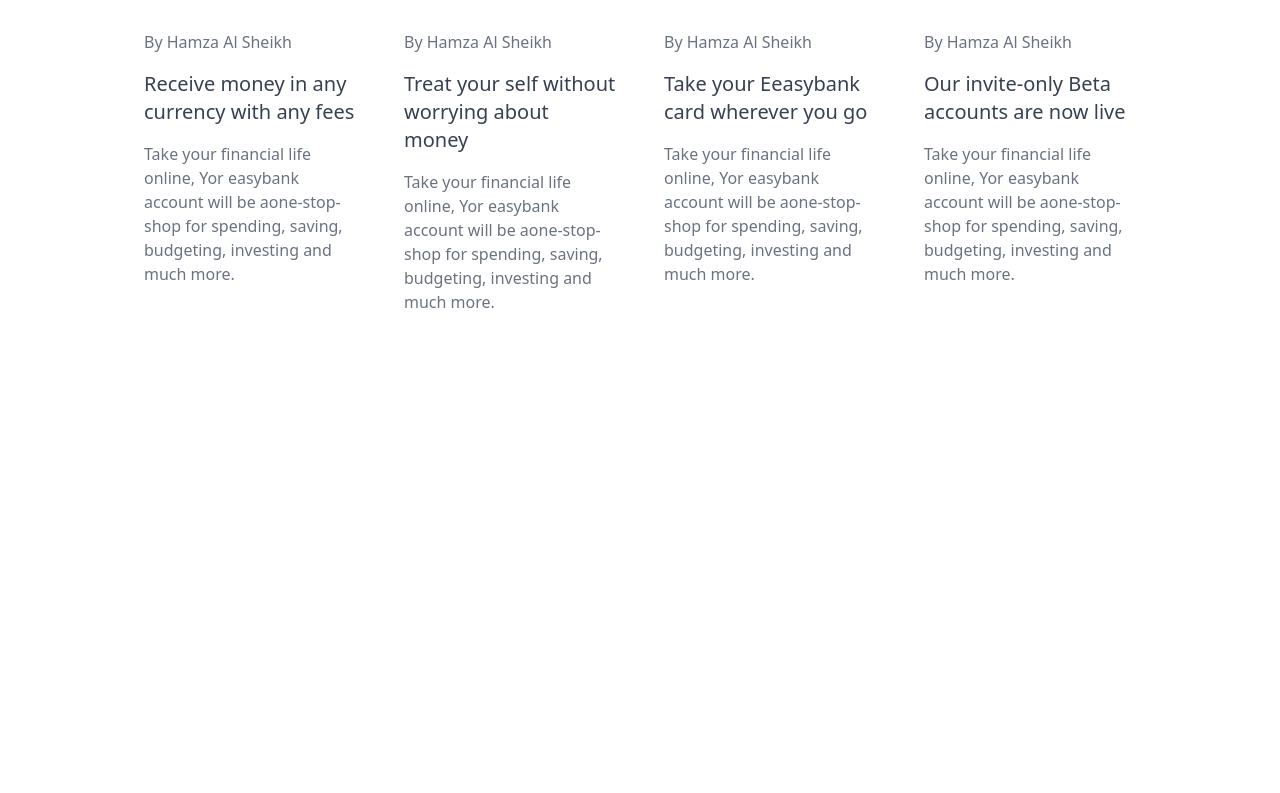
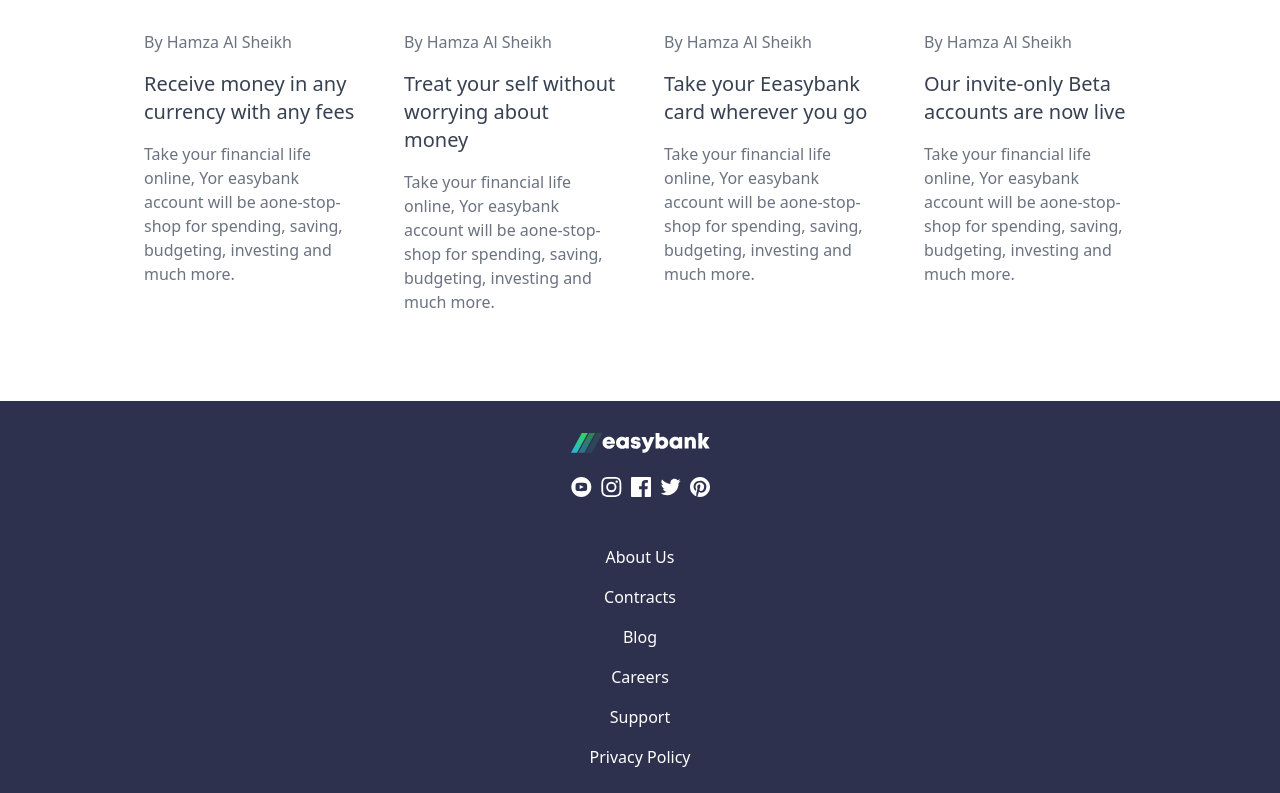
Before and after one commit to Hamza405/Easybank-landing-page, a React (Create React App) app: page / in a window 1280 px wide. Shown: the part 1678-2471 px from the top of the page. Before the commit the page ends 2079 px from the top, so only its background shows below. Built offline with nearby package versions, Linux system fonts and the light colour scheme.

Commit message:
Implement footer design

```diff
--- a/src/App.js
+++ b/src/App.js
@@ -1,6 +1,7 @@
 import React from "react";
 import Articles from "./components/Articles/Articles";
 import Easybank from "./components/Easybank/Easybank";
+import Footer from "./components/Footer/Footer";
 import Header from "./components/Header/Header";
 import Main from "./components/Main/Main";
 
@@ -11,6 +12,7 @@
       <Main />
       <Easybank />
       <Articles />
+      <Footer />
     </div>
   );
 };
--- /dev/null
+++ b/src/components/Footer/Footer.jsx
@@ -0,0 +1,47 @@
+import React from "react";
+import Logo from "../../assets/logo-dark.svg";
+import IconYoutube from "../../assets/icon-youtube.svg";
+import IconTwitter from "../../assets/icon-twitter.svg";
+import IconPinterest from "../../assets/icon-pinterest.svg";
+import IconInstagram from "../../assets/icon-instagram.svg";
+import IconFacebook from "../../assets/icon-facebook.svg";
+
+const NavList = [
+  "about us",
+  "contracts",
+  "blog",
+  "careers",
+  "support",
+  "privacy policy",
+];
+
+const Footer = () => {
+  return (
+    <footer className="flex justify-center items-center flex-col py-4 px-8 bg-[#2d314d]">
+      <div className="py-4">
+        <img src={Logo} alt="Easybank" />
+        <div className="flex justify-between items-center py-6">
+          <img src={IconYoutube} />
+          <img src={IconInstagram} />
+          <img src={IconFacebook} />
+          <img src={IconTwitter} />
+          <img src={IconPinterest} />
+        </div>
+      </div>
+      <div className="flex flex-col justify-between items-center">
+        {NavList.map((item) => (
+          <p
+            key={item}
+            className="my-2 capitalize text-center text-white hover:text-green-500"
+          >
+            {item}
+          </p>
+        ))}
+      </div>
+      <div></div>
+      <div></div>
+    </footer>
+  );
+};
+
+export default Footer;
--- a/src/components/Header/Header.jsx
+++ b/src/components/Header/Header.jsx
@@ -7,7 +7,7 @@
 
 const Header = () => {
   return (
-    <div className="relative bg-white flex justify-between md:justify-around items-center px-3 md:px-0 py-6 md:py-4 shadow-md z-20 h-16 md:h-20">
+    <header className="relative bg-white flex justify-between md:justify-around items-center px-3 md:px-0 py-6 md:py-4 shadow-md z-20 h-16 md:h-20">
       <div className="ml-4 md:ml-0">
         <img src={Logo} alt="EasyBank" />
       </div>
@@ -16,7 +16,7 @@
       <div className="hidden md:block">
         <Button>Request Invite</Button>
       </div>
-    </div>
+    </header>
   );
 };
 
--- a/src/components/Header/NavBar.jsx
+++ b/src/components/Header/NavBar.jsx
@@ -6,7 +6,10 @@
   return (
     <div className="hidden md:flex justify-between items-center">
       {NavList.map((item) => (
-        <p key={item} className="mx-3 capitalize text-center text-gray-600">
+        <p
+          key={item}
+          className="mx-3 capitalize text-center text-gray-600 hover:text-green-500"
+        >
           {item}
         </p>
       ))}
```
Also changed, not shown: src/assets/logo-dark.svg (added).
